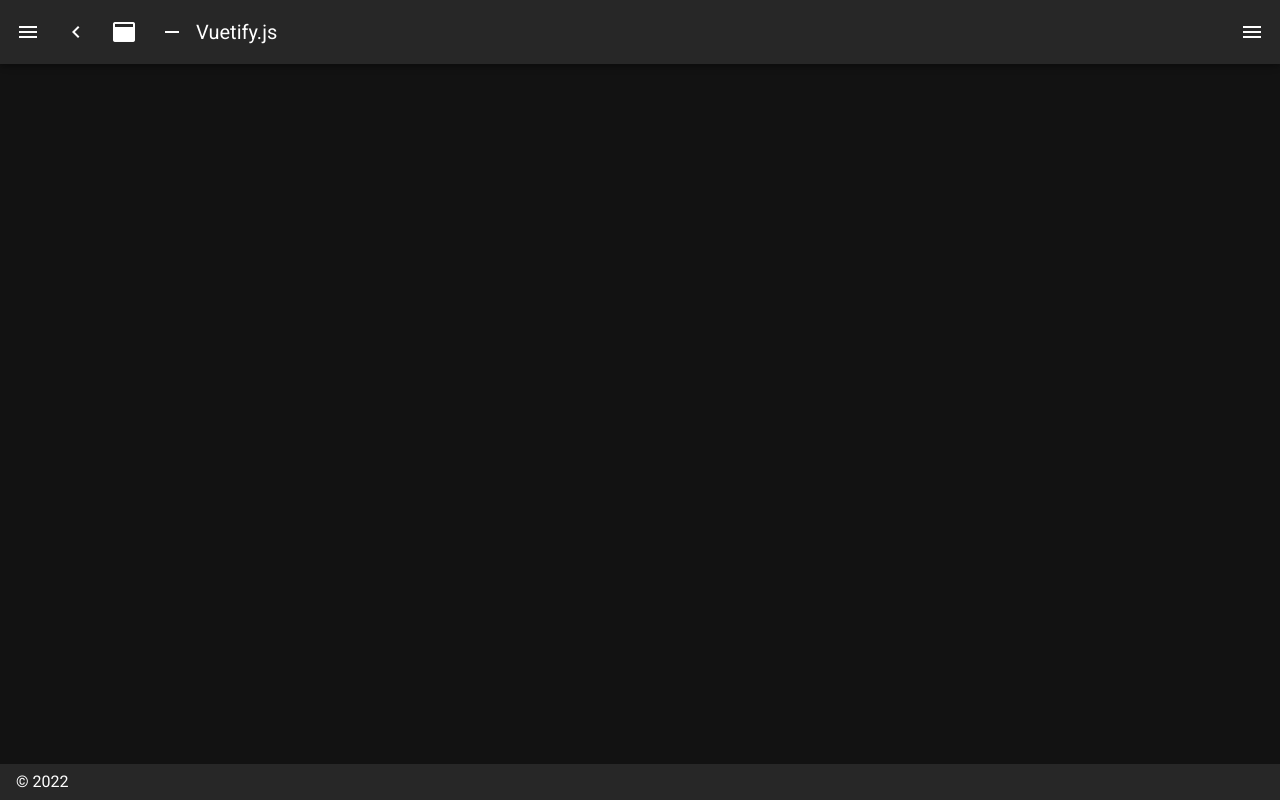
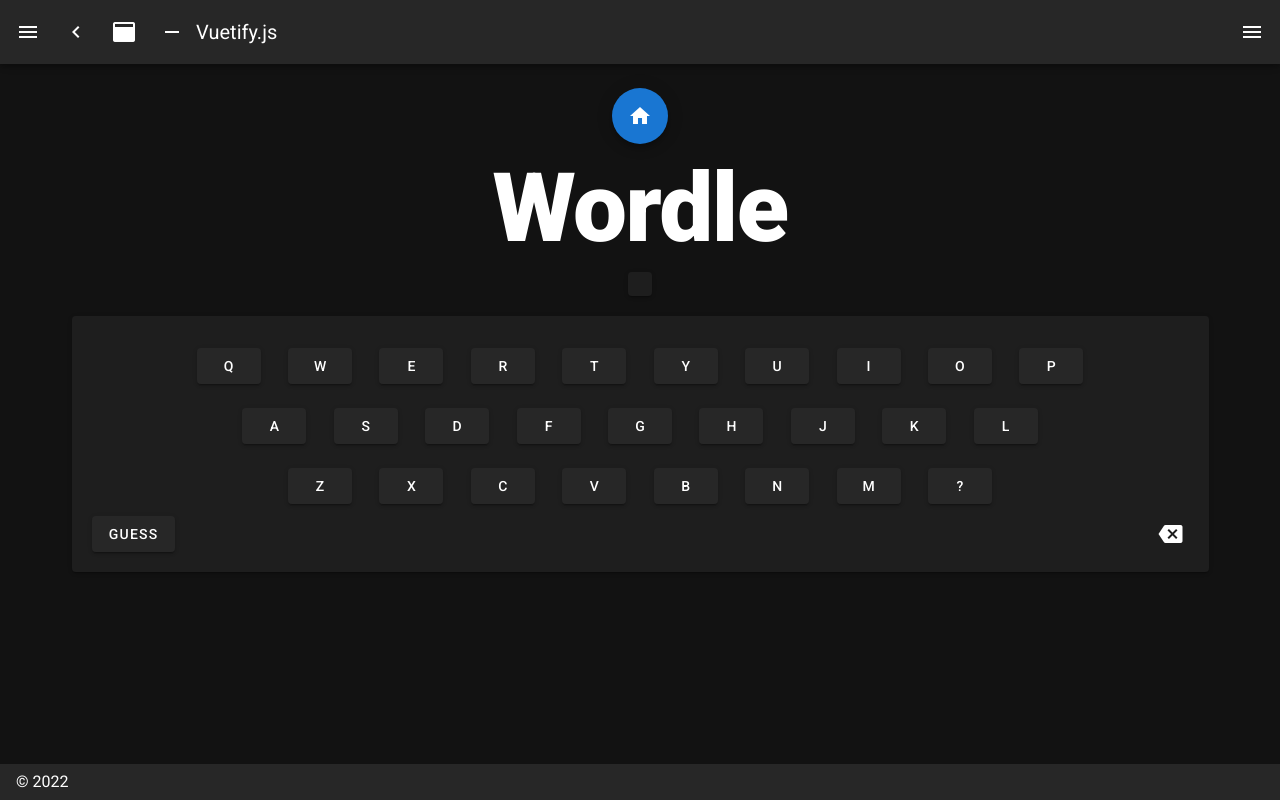
Before and after one commit to xiokd/EWU-CSCD379-2022-Spring, a Nuxt app in the folder wordle-web/: page /game in a window 1280 px wide. Before the commit this address had no page. Built offline with nearby package versions, Linux system fonts and the light colour scheme.

Commit message:
Half of the lecture

```diff
--- /dev/null
+++ b/wordle-web/components/gameboard.vue
@@ -0,0 +1,22 @@
+<template>
+  <v-card>
+      <v-container>
+          <v-row>
+            <v-col>
+
+            </v-col>
+          </v-row>
+      </v-container>
+  </v-card>
+</template>
+
+<script lang="ts">
+import { Component, Vue, Prop } from 'vue-property-decorator'
+import { WordleGame } from '@/scripts/wordleGame';
+
+@Component({ components: {} })
+export default class Gameboard extends Vue {
+    @Prop({ required: true })
+    wordleGame!: WordleGame;
+}
+</script>
--- /dev/null
+++ b/wordle-web/components/keyboard.vue
@@ -0,0 +1,35 @@
+<template>
+  <v-card width="100%" class="my-5 pa-5">
+    <v-row v-for="(lettersRow, i) in letters" :key="i" no-gutters justify="center">
+      <v-col v-for="letter in lettersRow" :key="letter" cols="1">
+           <v-container class="text-center">
+               <v-btn>
+                   {{letter}}
+               </v-btn>
+           </v-container>
+    </v-col>
+    </v-row>
+
+    <v-btn class="float-left"> Guess </v-btn>
+
+    <v-btn icon class="float-right"> <v-icon> mdi-backspace </v-icon> </v-btn>
+
+  </v-card>
+</template>
+
+<script lang="ts">
+import { Component, Vue, Prop } from 'vue-property-decorator'
+import { WordleGame } from '@/scripts/wordleGame'
+
+@Component({ components: {} })
+export default class Keyboard extends Vue {
+    @Prop({ required: true })
+    wordleGame!: WordleGame;
+
+  letters = [
+    ['q', 'w', 'e', 'r', 't', 'y', 'u', 'i', 'o', 'p'],
+    ['a', 's', 'd', 'f', 'g', 'h', 'j', 'k', 'l'],
+    ['z', 'x', 'c', 'v', 'b', 'n', 'm', '?'],
+  ]
+}
+</script>
--- a/wordle-web/package.json
+++ b/wordle-web/package.json
@@ -43,6 +43,7 @@
     "ts-jest": "^27.1.1",
     "typescript": "4.6.3",
     "vue-class-component": "^7.2.6",
+    "vue-property-decorator": "9.1.2",
     "vue-jest": "^3.0.4"
   }
 }
--- /dev/null
+++ b/wordle-web/pages/game.vue
@@ -0,0 +1,38 @@
+<template>
+  <v-container fill-height justify-center>
+    <v-tooltip bottom>
+      <template #activator="{ on, attrs }">
+        <v-btn to="/" color="primary" fab v-bind="attrs" v-on="on">
+          <v-icon> mdi-home </v-icon>
+        </v-btn>
+      </template>
+      <span> Home </span>
+    </v-tooltip>
+
+    <v-card-text class="text-h1 font-weight-black text-center">
+      Wordle
+    </v-card-text>
+
+    <gameboard :wordleGame="wordleGame" />
+    <keyboard :wordleGame="wordleGame" />
+  </v-container>
+</template>
+
+<script lang="ts">
+import { Component, Vue } from 'vue-property-decorator'
+import Keyboard from '@/components/keyboard.vue'
+import Gameboard from '@/components/gameboard.vue'
+import { WordleGame } from '@/scripts/wordleGame'
+import { WordsService } from '~/scripts/wordsService'
+
+@Component({ components: { Keyboard, Gameboard } })
+export default class Game extends Vue {
+    wordOfTheDay: string = WordsService.getRandomWord();
+    wordleGame: WordleGame = new WordleGame(this.wordOfTheDay);
+
+    resetGame(){
+        this.wordOfTheDay = WordsService.getRandomWord();
+        this.wordleGame = new WordleGame(this.wordOfTheDay);
+    }
+}
+</script>
--- a/wordle-web/pages/index.vue
+++ b/wordle-web/pages/index.vue
@@ -73,6 +73,7 @@
         </v-card-text>
         <v-card-actions>
           <v-spacer />
+          <v-btn color="primary" nuxt to="/game"> Game Page </v-btn>
           <v-btn color="primary" nuxt to="/inspire"> {{ buttonText }} </v-btn>
           <v-btn
             color="secondary"
--- a/wordle-web/scripts/word.ts
+++ b/wordle-web/scripts/word.ts
@@ -2,13 +2,15 @@ import { Letter, LetterStatus } from '~/scripts/letter'
 
 export class Word {
   readonly letters: Letter[] = []
+
+  maxLetters = 5;
 
   get text() {
     return this.letters.map((f) => f.char).join('')
   }
 
   addLetter(char: string) {
-    if (this.letters.length < 5) {
+    if (this.letters.length < this.maxLetters) {
       this.letters.push(new Letter(char))
     }
   }
--- a/wordle-web/scripts/wordleGame.ts
+++ b/wordle-web/scripts/wordleGame.ts
@@ -12,6 +12,8 @@ export class WordleGame {
     this.word = word
   }
 
+  maxGuesses = 6;
+
   private word: string
   words: Word[] = []
   state: GameState = GameState.Active
@@ -23,7 +25,7 @@ export class WordleGame {
   submitWord() {
     if (this.currentWord.evaluateWord(this.word)) {
       this.state = GameState.Won
-    } else if (this.words.length === 5) {
+    } else if (this.words.length === this.maxGuesses) {
       this.state = GameState.Lost
     } else {
       this.words.push(new Word())
```
Also changed, not shown: wordle-web/.eslintrc.js, 1 other file (tests, documents, lock files or other folders).
